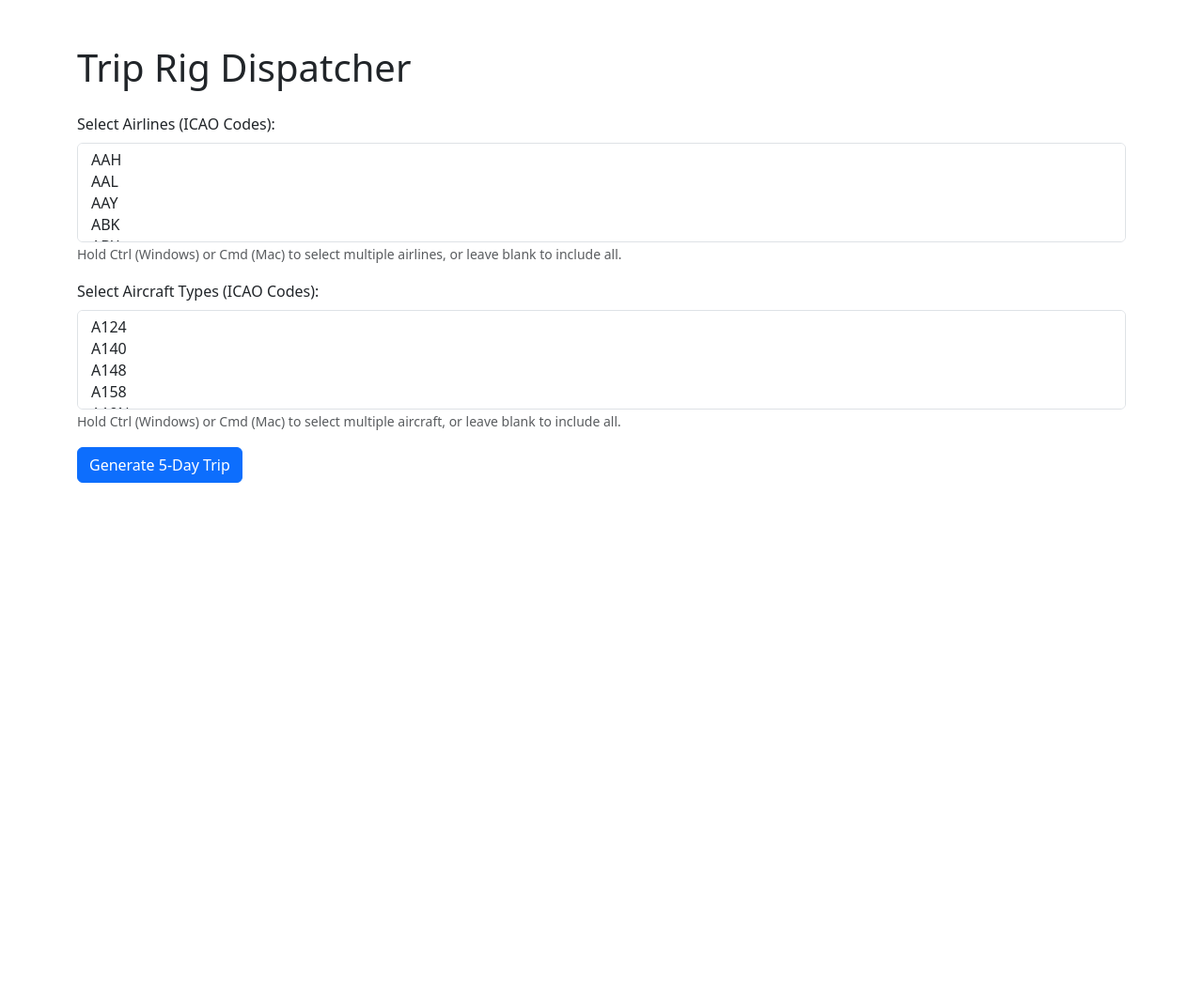
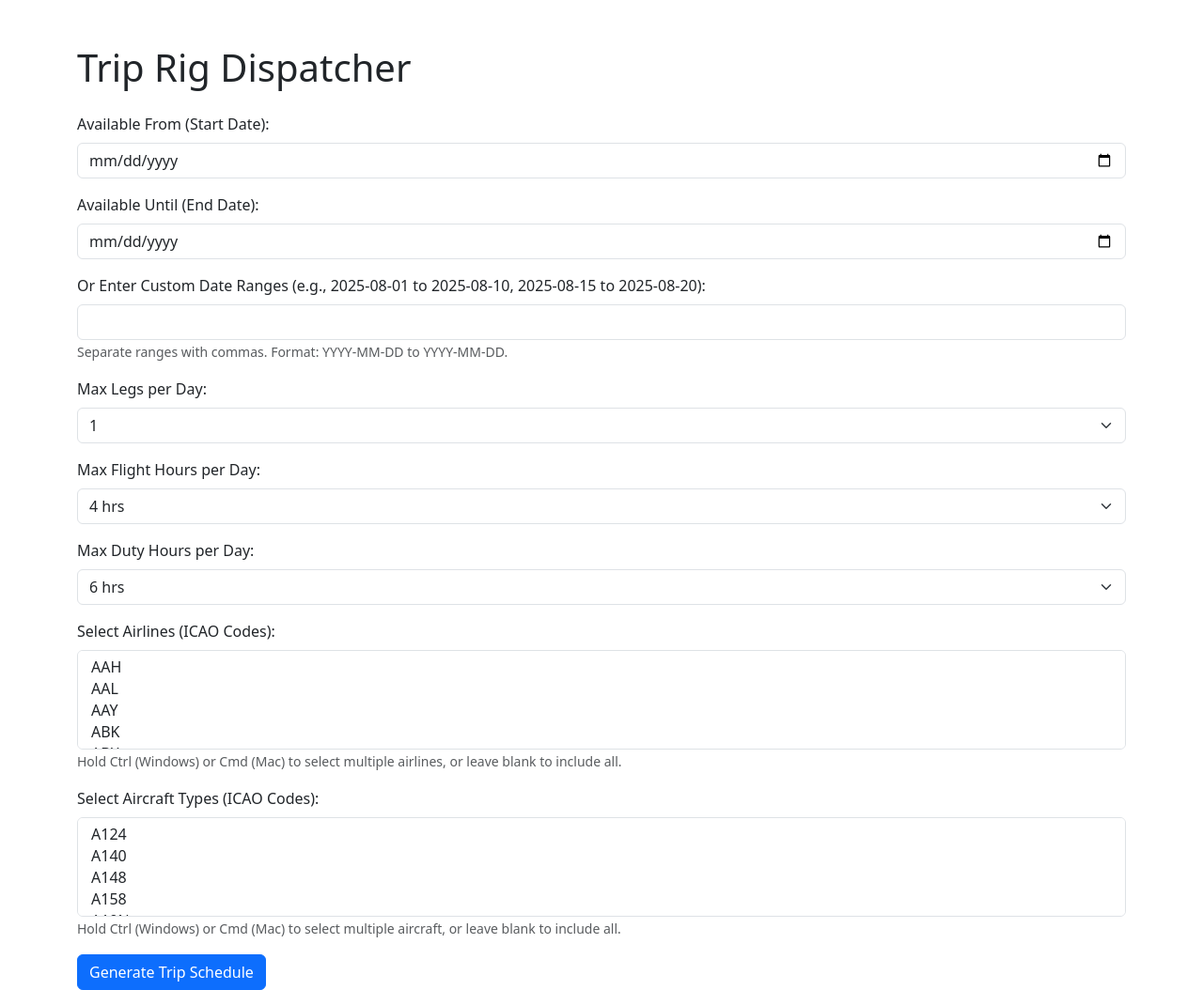
Before and after one commit to cessnaxls/virtual-dispatcher, a Flask app: page / in a window 1280 px wide. Shown: the whole page at 94% size. Before the commit the page ends 514 px from the top, so only its background shows below. Run offline with Flask 3, Linux system fonts and the light colour scheme.

Commit message:
Update: added max legs/flight/duty hours logic and OFF day display

```diff
--- a/app.py
+++ b/app.py
@@ -66,7 +66,6 @@ ICAO_AIRCRAFT_TYPES = [
 def home():
     trip = []
     airports = ['IND', 'ATL', 'DFW', 'ORD', 'CLT']
-    start_date = datetime.date.today() + datetime.timedelta(days=1)  # starts tomorrow
 
     if request.method == 'POST':
         selected_airlines = request.form.getlist('airlines')
@@ -75,30 +74,91 @@ def home():
         selected_aircraft = request.form.getlist('aircraft')
         aircraft = selected_aircraft if selected_aircraft else ICAO_AIRCRAFT_TYPES
 
-        for day in range(5):  # 5 days
-            leg_date = start_date + datetime.timedelta(days=day)
-            dep_airport = random.choice(airports)
-            arr_airport = random.choice([ap for ap in airports if ap != dep_airport])
+        # Get date inputs
+        start_date_str = request.form.get('start_date')
+        end_date_str = request.form.get('end_date')
+        availability_str = request.form.get('availability')
 
-            dep_hour = random.randint(5, 20)
-            dep_minute = random.randint(0, 59)
-            arr_hour = dep_hour + random.randint(1, 5)  # arrival 1–5 hrs later
-            arr_minute = random.randint(0, 59)
+        # Get limit inputs
+        max_legs = int(request.form.get('max_legs', 4))
+        max_flight_hours = int(request.form.get('max_flight_hours', 8))
+        max_duty_hours = int(request.form.get('max_duty_hours', 10))
 
-            dep_time = f"{dep_hour:02d}:{dep_minute:02d}"
-            arr_time = f"{arr_hour % 24:02d}:{arr_minute:02d}"
+        available_dates = set()
 
-            leg = {
-                'day': day + 1,
-                'date': leg_date.strftime('%Y-%m-%d'),
-                'airline': random.choice(airlines),
-                'aircraft': random.choice(aircraft),
-                'dep': dep_airport,
-                'arr': arr_airport,
-                'dep_time': dep_time,
-                'arr_time': arr_time
-            }
-            trip.append(leg)
+        # Parse custom availability ranges if provided
+        if availability_str:
+            ranges = availability_str.split(',')
+            for part in ranges:
+                try:
+                    start_str, end_str = part.strip().split(' to ')
+                    start = datetime.datetime.strptime(start_str.strip(), '%Y-%m-%d').date()
+                    end = datetime.datetime.strptime(end_str.strip(), '%Y-%m-%d').date()
+                    for n in range((end - start).days + 1):
+                        available_dates.add(start + datetime.timedelta(days=n))
+                except Exception as e:
+                    print(f"Error parsing range '{part}': {e}")
+
+        # Else, fallback to start and end date block
+        elif start_date_str and end_date_str:
+            start = datetime.datetime.strptime(start_date_str, '%Y-%m-%d').date()
+            end = datetime.datetime.strptime(end_date_str, '%Y-%m-%d').date()
+            for n in range((end - start).days + 1):
+                available_dates.add(start + datetime.timedelta(days=n))
+
+        # Generate trip for available dates (or mark as OFF if no availability)
+        day_counter = 1
+        for leg_date in sorted(available_dates):
+            num_legs = random.randint(1, max_legs)
+            total_flight_hours = 0
+            total_duty_hours = 0
+
+            for leg_num in range(1, num_legs + 1):
+                if total_flight_hours >= max_flight_hours or total_duty_hours >= max_duty_hours:
+                    break
+
+                dep_airport = random.choice(airports)
+                arr_airport = random.choice([ap for ap in airports if ap != dep_airport])
+
+                flight_time = random.randint(1, 5)  # flight time in hours
+                duty_time = flight_time + 1  # +1 hr per leg for prep, taxi, etc.
+
+                if total_flight_hours + flight_time > max_flight_hours or total_duty_hours + duty_time > max_duty_hours:
+                    break
+
+                dep_hour = 6 + total_duty_hours  # start day at ~6am, stack legs
+                dep_minute = random.randint(0, 59)
+                arr_hour = dep_hour + flight_time
+                arr_minute = random.randint(0, 59)
+
+                leg = {
+                    'day': day_counter,
+                    'date': leg_date.strftime('%Y-%m-%d'),
+                    'airline': random.choice(airlines),
+                    'aircraft': random.choice(aircraft),
+                    'dep': dep_airport,
+                    'arr': arr_airport,
+                    'dep_time': f"{dep_hour % 24:02d}:{dep_minute:02d}",
+                    'arr_time': f"{arr_hour % 24:02d}:{arr_minute:02d}"
+                }
+                trip.append(leg)
+
+                total_flight_hours += flight_time
+                total_duty_hours += duty_time
+
+            if num_legs == 0:
+                trip.append({
+                    'day': day_counter,
+                    'date': leg_date.strftime('%Y-%m-%d'),
+                    'airline': 'OFF',
+                    'aircraft': '-',
+                    'dep': '-',
+                    'arr': '-',
+                    'dep_time': '-',
+                    'arr_time': '-'
+                })
+
+            day_counter += 1
 
     return render_template('index.html', trip=trip,
                            NA_ICAO_AIRLINES=NA_ICAO_AIRLINES,
--- a/templates/index.html
+++ b/templates/index.html
@@ -8,6 +8,51 @@
     <h1 class="mb-4">Trip Rig Dispatcher</h1>
 
     <form method="POST">
+        <div class="mb-3">
+            <label for="start_date" class="form-label">Available From (Start Date):</label>
+            <input type="date" id="start_date" name="start_date" class="form-control">
+        </div>
+
+        <div class="mb-3">
+            <label for="end_date" class="form-label">Available Until (End Date):</label>
+            <input type="date" id="end_date" name="end_date" class="form-control">
+        </div>
+
+        <div class="mb-3">
+            <label for="availability" class="form-label">
+                Or Enter Custom Date Ranges (e.g., 2025-08-01 to 2025-08-10, 2025-08-15 to 2025-08-20):
+            </label>
+            <input type="text" id="availability" name="availability" class="form-control">
+            <small class="text-muted">Separate ranges with commas. Format: YYYY-MM-DD to YYYY-MM-DD.</small>
+        </div>
+
+        <div class="mb-3">
+            <label for="max_legs" class="form-label">Max Legs per Day:</label>
+            <select id="max_legs" name="max_legs" class="form-select">
+                {% for n in range(1, 7) %}
+                <option value="{{ n }}">{{ n }}</option>
+                {% endfor %}
+            </select>
+        </div>
+
+        <div class="mb-3">
+            <label for="max_flight_hours" class="form-label">Max Flight Hours per Day:</label>
+            <select id="max_flight_hours" name="max_flight_hours" class="form-select">
+                {% for n in range(4, 13) %}
+                <option value="{{ n }}">{{ n }} hrs</option>
+                {% endfor %}
+            </select>
+        </div>
+
+        <div class="mb-3">
+            <label for="max_duty_hours" class="form-label">Max Duty Hours per Day:</label>
+            <select id="max_duty_hours" name="max_duty_hours" class="form-select">
+                {% for n in range(6, 17) %}
+                <option value="{{ n }}">{{ n }} hrs</option>
+                {% endfor %}
+            </select>
+        </div>
+
         <div class="mb-3">
             <label for="airlines" class="form-label">Select Airlines (ICAO Codes):</label>
             <select id="airlines" name="airlines" multiple class="form-select">
@@ -28,7 +73,7 @@
             <small class="text-muted">Hold Ctrl (Windows) or Cmd (Mac) to select multiple aircraft, or leave blank to include all.</small>
         </div>
 
-        <button type="submit" class="btn btn-primary">Generate 5-Day Trip</button>
+        <button type="submit" class="btn btn-primary">Generate Trip Schedule</button>
     </form>
 
     {% if trip %}
```
